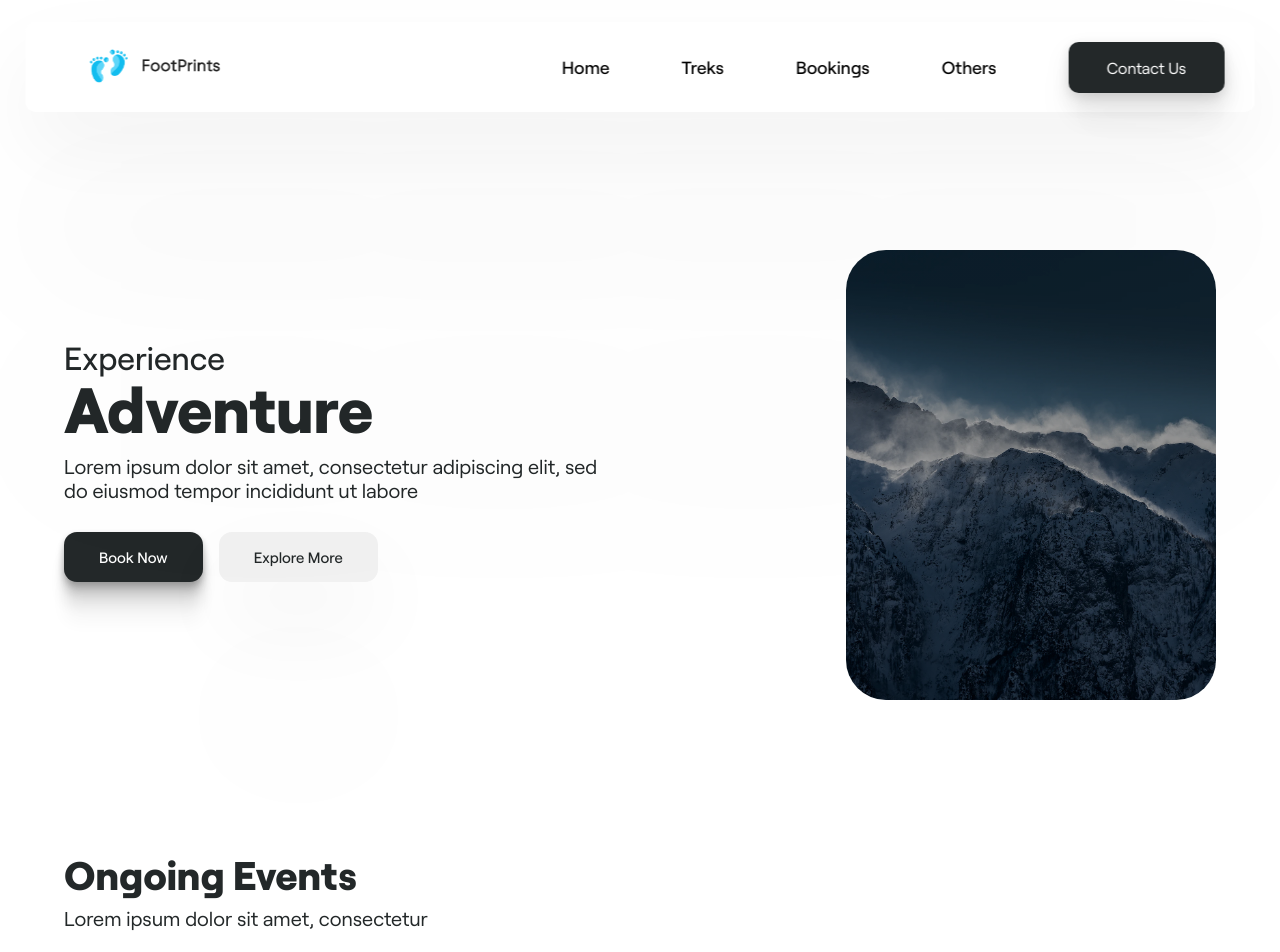
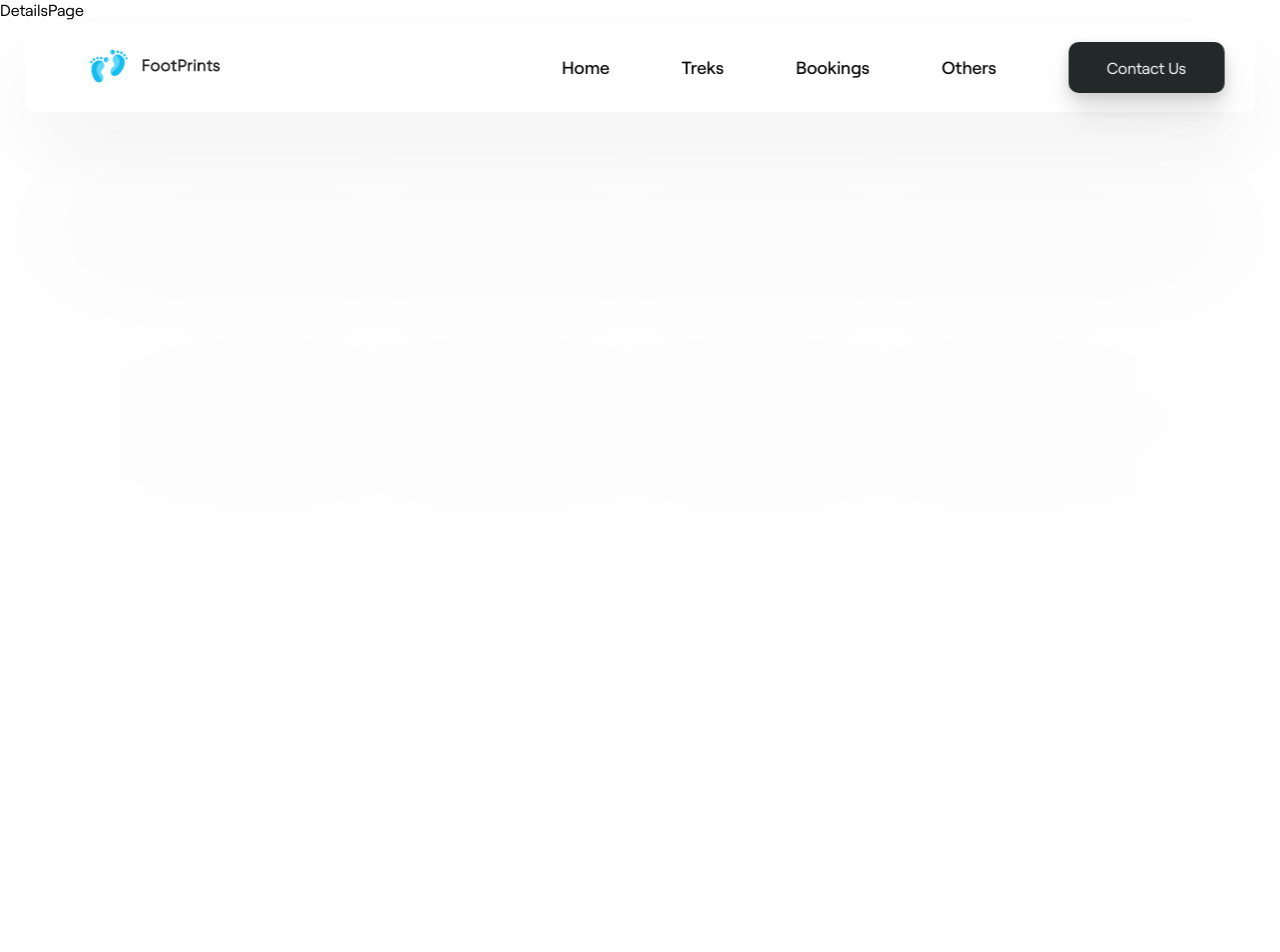
Before and after one commit to akshalder11/tourpage, a React (Create React App) app: page /details in a window 1280 px wide. Shown: the top 952 px of the page. After the commit the page ends 800 px from the top, so only its background shows below. Built offline with nearby package versions, Linux system fonts and the light colour scheme.

Commit message:
Added react router for navigation

```diff
--- a/package.json
+++ b/package.json
@@ -11,6 +11,7 @@
     "@testing-library/user-event": "^13.5.0",
     "react": "^18.2.0",
     "react-dom": "^18.2.0",
+    "react-router-dom": "^6.21.1",
     "react-scripts": "5.0.1",
     "react-slick": "^0.29.0",
     "slick-carousel": "^1.8.1",
--- a/src/App.js
+++ b/src/App.js
@@ -1,15 +1,17 @@
 import "./App.css";
+import { Route, Routes } from "react-router-dom";
+import HomePage from "./Components/MainRoutes/HomePage";
+import DetailsPage from "./Components/MainRoutes/DetailsPage";
 import Navbar from "./Components/Navbar/Navbar";
-import HeroBack from "./Components/HeroSection/HeroBack";
-import CardSection from "./Components/CardSection/CardSection";
 
 function App() {
   return (
     <div className="App">
-      <Navbar />
-      <HeroBack />
-      <CardSection />
-      <CardSection />
+      <Navbar/>
+      <Routes>
+        <Route path="/" element={<HomePage/>}/>
+        <Route path="/details" element={<DetailsPage/>}/>
+      </Routes>
     </div>
   );
 }
--- a/src/Components/CardSection/Cards.jsx
+++ b/src/Components/CardSection/Cards.jsx
@@ -1,4 +1,5 @@
 import React from "react";
+import { Link } from 'react-router-dom';
 import styles from "./Cards.module.css";
 import image from "../../assets/images/cardImage.webp";
 
@@ -15,6 +16,7 @@ const Cards = () => {
 
   return (
     <div className={styles.cardFlex}>
+      <Link to='/details'>
       <div className={styles.cardBlock}>
         <div style={cardImage} className={styles.cardImage}></div>
         <div className={styles.cardDetails}>
@@ -25,6 +27,7 @@ const Cards = () => {
           <p className={styles.subText}>Random Name</p>
         </div>
       </div>
+      </Link>
     </div>
   );
 };
--- /dev/null
+++ b/src/Components/MainRoutes/DetailsPage.jsx
@@ -0,0 +1,9 @@
+import React from 'react'
+
+const DetailsPage = () => {
+  return (
+    <div>DetailsPage</div>
+  )
+}
+
+export default DetailsPage
--- /dev/null
+++ b/src/Components/MainRoutes/HomePage.jsx
@@ -0,0 +1,15 @@
+import React from "react";
+import HeroBack from "../HeroSection/HeroBack";
+import CardSection from "../CardSection/CardSection";
+
+const HomePage = () => {
+  return (
+    <div>
+      <HeroBack />
+      <CardSection />
+      <CardSection />
+    </div>
+  );
+};
+
+export default HomePage;
--- a/src/Components/Navbar/NavLinks.jsx
+++ b/src/Components/Navbar/NavLinks.jsx
@@ -10,7 +10,7 @@ const NavLinks = ({ menuIcon }) => {
     >
       {navData.map((val, index) => {
         return (
-          <a href="" className={styles.links}>
+          <a href="" className={styles.links} key={index}>
             {val.title}
           </a>
         );
--- a/src/index.js
+++ b/src/index.js
@@ -1,15 +1,18 @@
-import React from 'react';
-import ReactDOM from 'react-dom/client';
-import './index.css';
-import App from './App';
-import reportWebVitals from './reportWebVitals';
+import React from "react";
+import ReactDOM from "react-dom/client";
+import { BrowserRouter } from "react-router-dom";
+import "./index.css";
+import App from "./App";
+import reportWebVitals from "./reportWebVitals";
 import "slick-carousel/slick/slick.css";
 import "slick-carousel/slick/slick-theme.css";
 
-const root = ReactDOM.createRoot(document.getElementById('root'));
+const root = ReactDOM.createRoot(document.getElementById("root"));
 root.render(
   <React.StrictMode>
-    <App />
+    <BrowserRouter>
+      <App />
+    </BrowserRouter>
   </React.StrictMode>
 );
 
```
Also changed, not shown: 1 other file (tests, documents, lock files or other folders).
